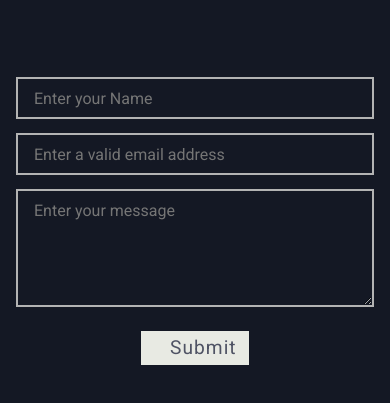
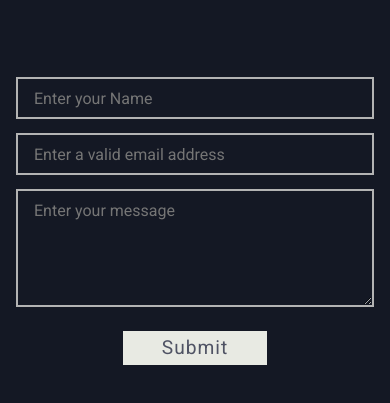
Before and after one commit to tanvir580/DEV-ZeroOne-Assignment-2, a plain HTML site: page index.html in a window 390 px wide. Shown: the part 6321-6724 px from the top of the page. Drawn offline with Linux system fonts and the light colour scheme.

Commit message:
2nd Commit

```diff
--- a/style.css
+++ b/style.css
@@ -719,6 +719,10 @@ textarea {
     font-size: 1em;
     color: #6e818a;
   }
+
+  .footer .f-button {
+    width: 40%;
+  }
 }
 
 /* Footer section ends */
```
